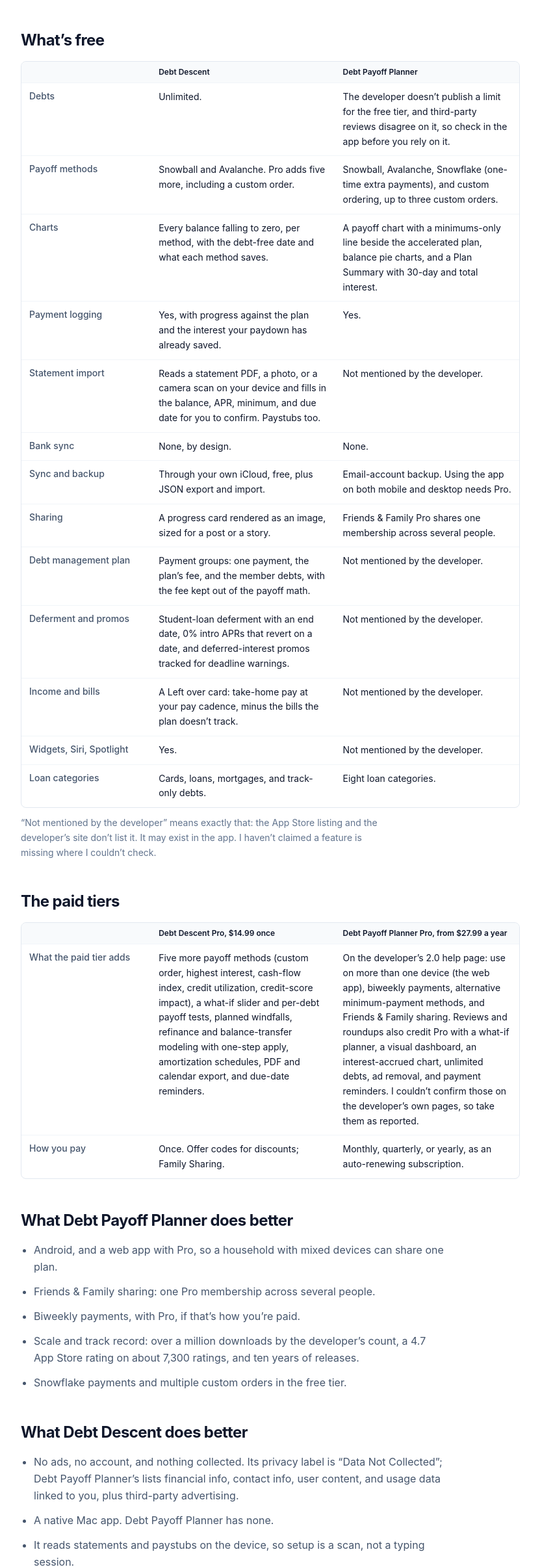
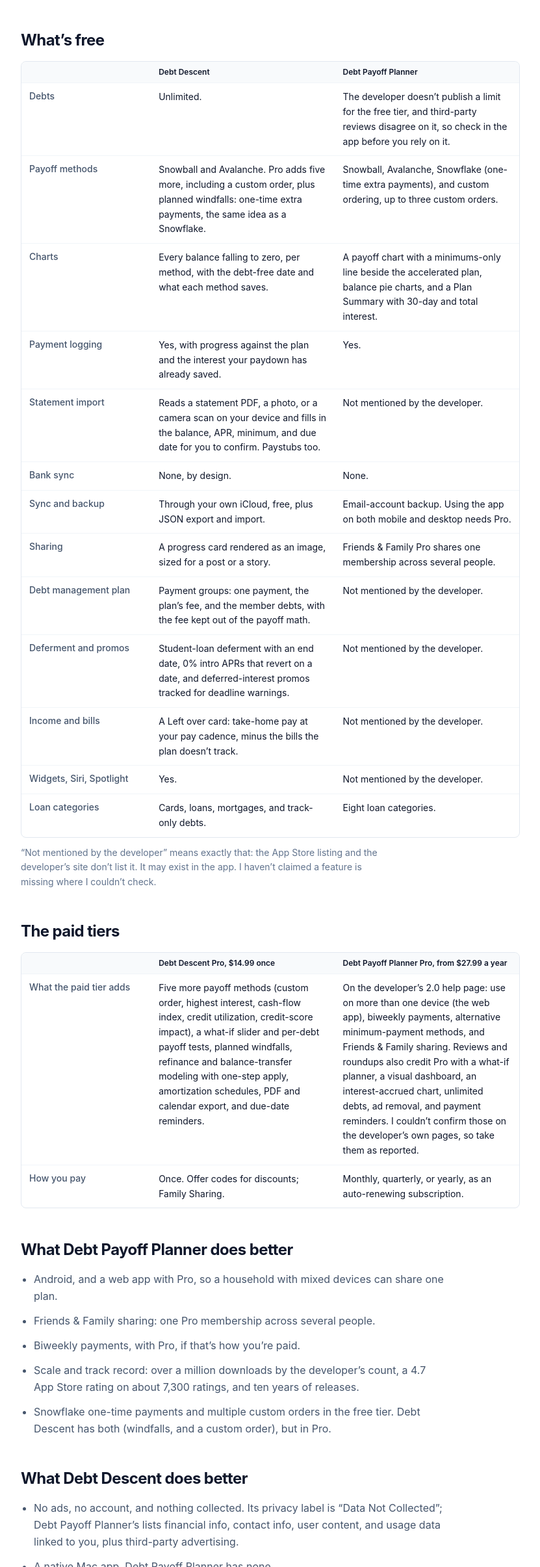
Before and after one commit to smandable/seanmandable.me, an Astro site: page /debt-descent/vs-debt-payoff-planner in a window 1280 px wide. Shown: the part 1257-3668 px from the top of the page at 65% size, without its empty margins (224-1055 px from the left). Built offline with nearby package versions, Linux system fonts and the light colour scheme; Astro itself is replaced by a stand-in of ours.

Commit message:
vs Debt Payoff Planner: Debt Descent's windfalls are the Snowflake equivalent

```diff
--- a/src/pages/debt-descent/vs-debt-payoff-planner.astro
+++ b/src/pages/debt-descent/vs-debt-payoff-planner.astro
@@ -52,7 +52,7 @@
   },
   {
     label: 'Payoff methods',
-    a: 'Snowball and Avalanche. Pro adds five more, including a custom order.',
+    a: 'Snowball and Avalanche. Pro adds five more, including a custom order, plus planned windfalls: one-time extra payments, the same idea as a Snowflake.',
     b: 'Snowball, Avalanche, Snowflake (one-time extra payments), and custom ordering, up to three custom orders.',
   },
   {
@@ -178,7 +178,7 @@
         <li>Friends &amp; Family sharing: one Pro membership across several people.</li>
         <li>Biweekly payments, with Pro, if that’s how you’re paid.</li>
         <li>Scale and track record: over a million downloads by the developer’s count, a 4.7 App Store rating on about 7,300 ratings, and ten years of releases.</li>
-        <li>Snowflake payments and multiple custom orders in the free tier.</li>
+        <li>Snowflake one-time payments and multiple custom orders in the free tier. Debt Descent has both (windfalls, and a custom order), but in Pro.</li>
       </ul>
 
       <h2 class="mt-12 text-2xl font-bold tracking-tight">What Debt Descent does better</h2>
```
